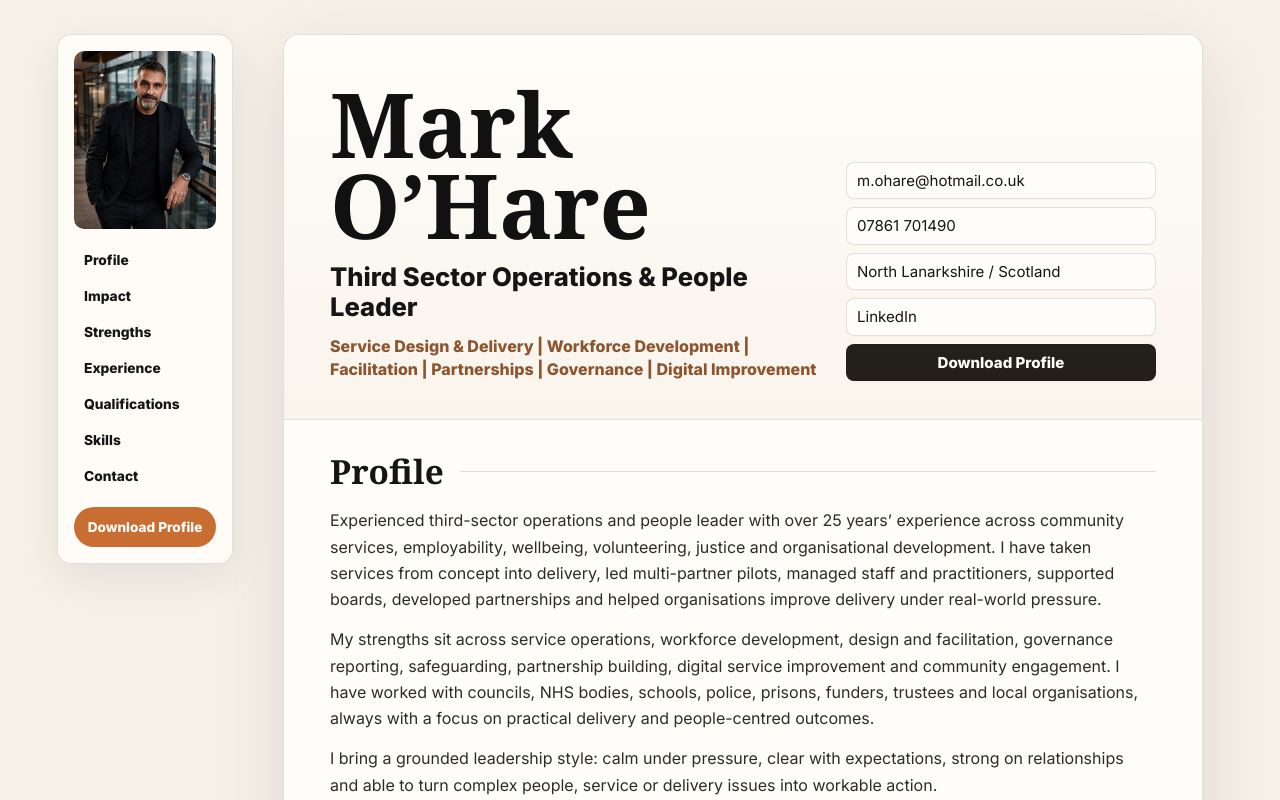
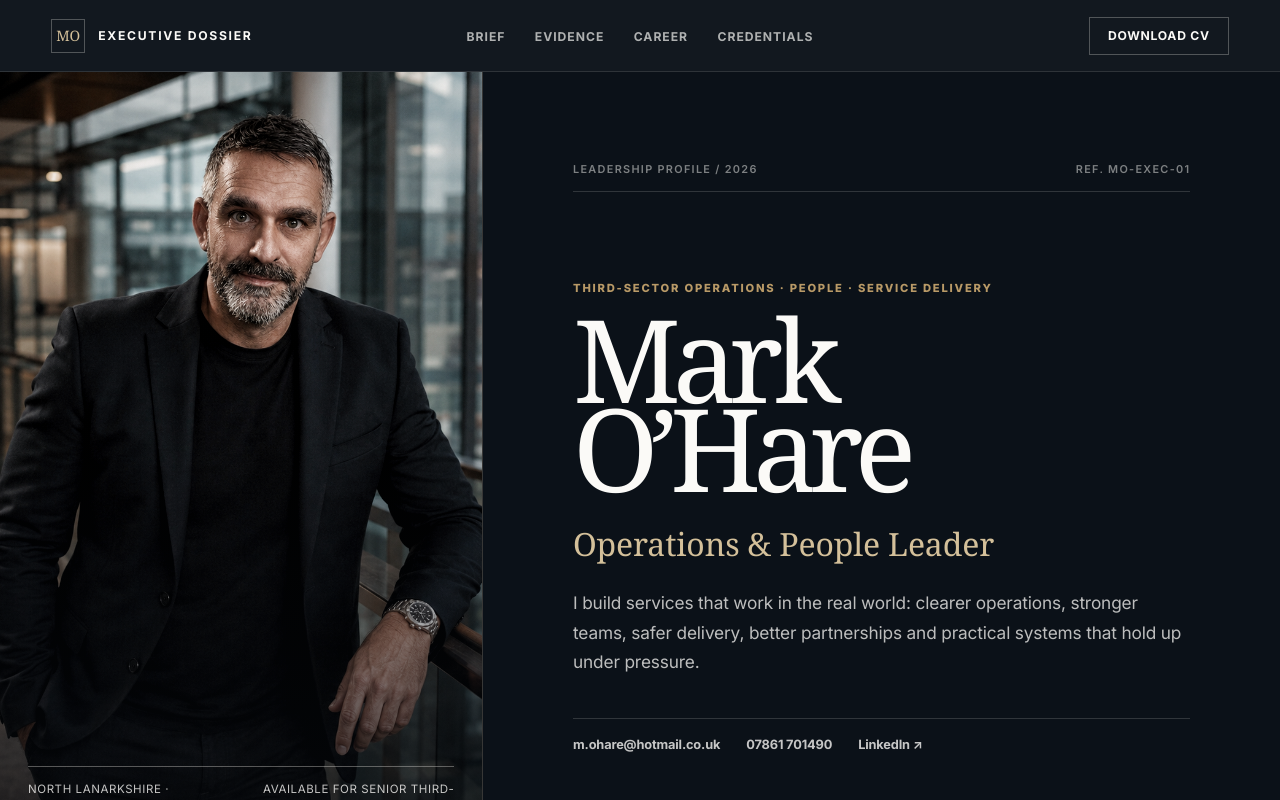
Before and after one commit to Mcsnappy-maker/executive-dossier, a Next.js app: page / in a window 1280 px wide. Shown: the top 800 px of the page. Built offline with nearby package versions, Linux system fonts and the light colour scheme.

Commit message:
Switch homepage to executive dossier dashboard

```diff
--- a/app/page.tsx
+++ b/app/page.tsx
@@ -1,5 +1,5 @@
-import { InteractiveCVApp } from "@/components/InteractiveCVApp";
+import { ExecutiveDossierApp } from "@/components/ExecutiveDossierApp";
 
 export default function HomePage() {
-  return <InteractiveCVApp />;
+  return <ExecutiveDossierApp />;
 }
```
